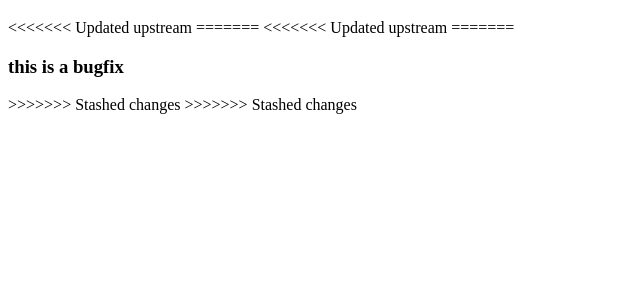
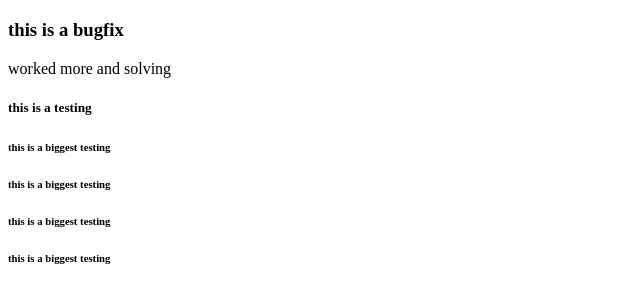
Before and after one commit to AJAKSHAY77/git-merge, a plain HTML site: page footer.html in a window 1280 px wide. Shown: the part 279-582 px from the top of the page, without its empty margins (0-640 px from the left). Drawn offline with Linux system fonts and the light colour scheme.

Commit message:
this is done

```diff
--- a/footer.html
+++ b/footer.html
@@ -18,16 +18,16 @@
 
 
         <h1>this is pro heading</h1>
-<<<<<<< Updated upstream
-
-=======
-<<<<<<< Updated upstream
-=======
 
         <h3>this is a bugfix</h3>
 
->>>>>>> Stashed changes
->>>>>>> Stashed changes
+        worked more and solving
+
+        <h5>this is a testing</h5>
+        <h6>this is a biggest testing</h6>
+        <h6>this is a biggest testing</h6>
+        <h6>this is a biggest testing</h6>
+        <h6>this is a biggest testing</h6>
 
 
 </body>
```
Also changed, not shown: hero.html (+6 -0 lines).
